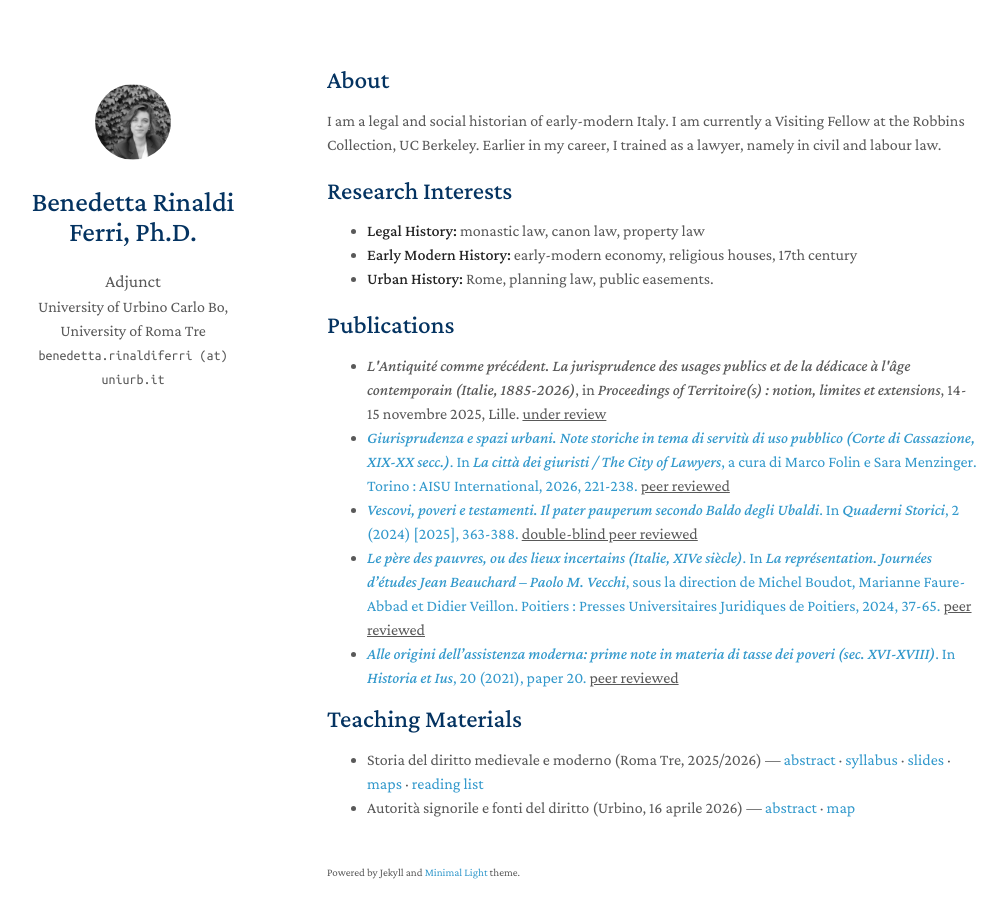
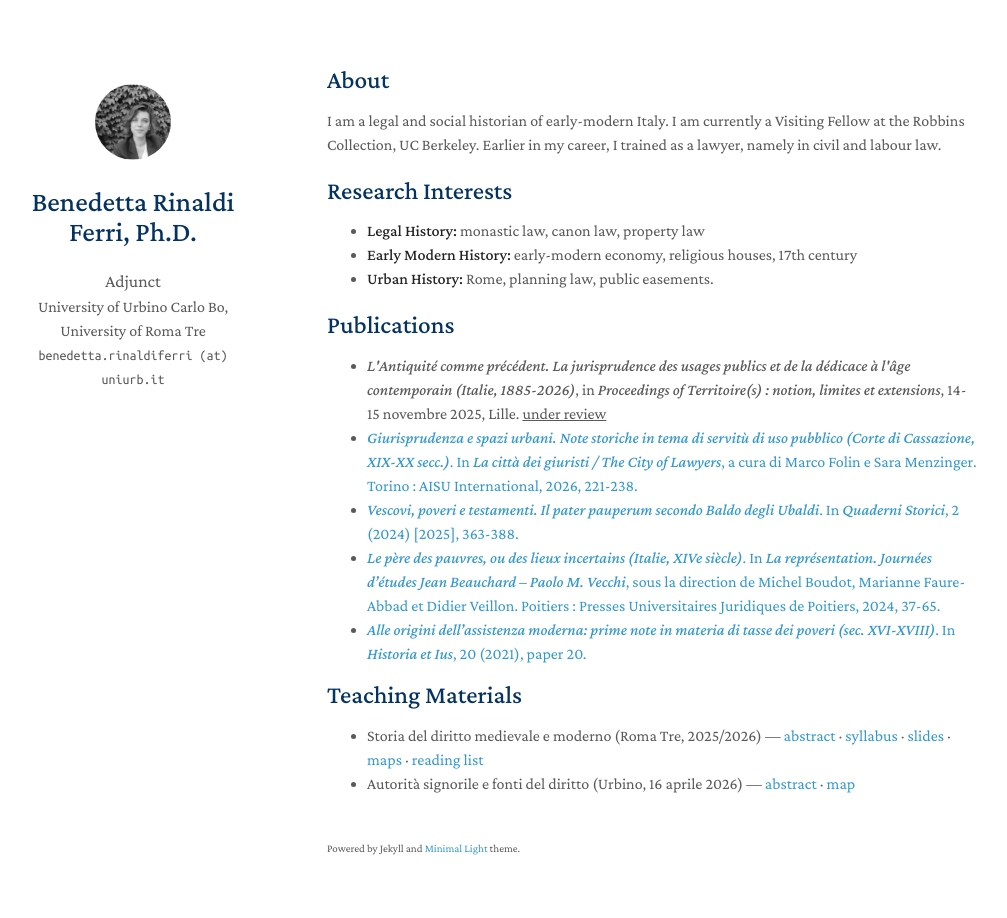
Before and after one commit to rinaldiferri/rinaldiferri.github.io, a Jekyll site: the page built from index.md, in a window 1280 px wide and 953 px high. Shown: the top 918 px of the window, without its empty margins (143-1150 px from the left). Built offline with Jekyll 4.4.1, drawn with Linux system fonts in a browser that asks for light colours; a style sheet for code colours, icons or effects is not loaded; our own code applies the rules of GitHub Pages for plain Markdown files.

Commit message:
Update publications.md

```diff
--- a/_includes/publications.md
+++ b/_includes/publications.md
@@ -12,26 +12,22 @@
   <a href="https://aisuinternational.org/en/pdfviewer/the-city-of-the-lawyers/?auto_viewer=true#page=&zoom=page-fit&pagemode=none"><em>Giurisprudenza e spazi urbani. Note storiche in tema di servitù di uso pubblico (Corte di Cassazione, XIX-XX
   secc.)</em>. In <em>La città dei giuristi / The City of Lawyers</em>, a cura di Marco Folin e Sara Menzinger. Torino : AISU
   International, 2026, 221-238.</a>
-  <u>peer reviewed</u>
   </li>
 
   <li>
   <a href="https://www.rivisteweb.it/doi/10.1408/116980?rwSearchIds=[Rivisteweb:ARTICOLO:97824,Rivisteweb:ARTICOLO:97817,Rivisteweb:ARTICOLO:87091,Rivisteweb:ARTICOLO:80375,Rivisteweb:ARTICOLO:97823,Rivisteweb:ARTICOLO:116653,Rivisteweb:ARTICOLO:97821,Rivisteweb:ARTICOLO:35449,Rivisteweb:ARTICOLO:116985,Rivisteweb:ARTICOLO:116980]"><em>Vescovi, poveri e testamenti. Il pater pauperum secondo Baldo degli Ubaldi</em>. In <em>Quaderni Storici</em>,
   2 (2024) [2025], 363-388.</a>
-  <u>double-blind peer reviewed</u>
   </li>
 
   <li>
   <a href="https://droit.cairn.info/la-representation--9782381940434-page-37?lang=fr&tab=auteurs"><em>Le père des pauvres, ou des lieux incertains (Italie, XIVe siècle)</em>. In <em>La représentation. Journées
   d’études Jean Beauchard – Paolo M. Vecchi</em>, sous la direction de Michel Boudot, Marianne Faure-Abbad et Didier Veillon.
   Poitiers : Presses Universitaires Juridiques de Poitiers, 2024, 37-65.</a>
-  <u>peer reviewed</u>
   </li>
 
   <li>
   <a href="https://www.historiaetius.eu/uploads/5/9/4/8/5948821/rinaldi_ferri_20.pdf"><em>Alle origini dell’assistenza moderna: prime note in materia di tasse dei poveri (sec. XVI-XVIII)</em>. In
   <em>Historia et Ius</em>, 20 (2021), paper 20.</a>
-  <u>peer reviewed</u>
   </li>
 
 </ul>
```
